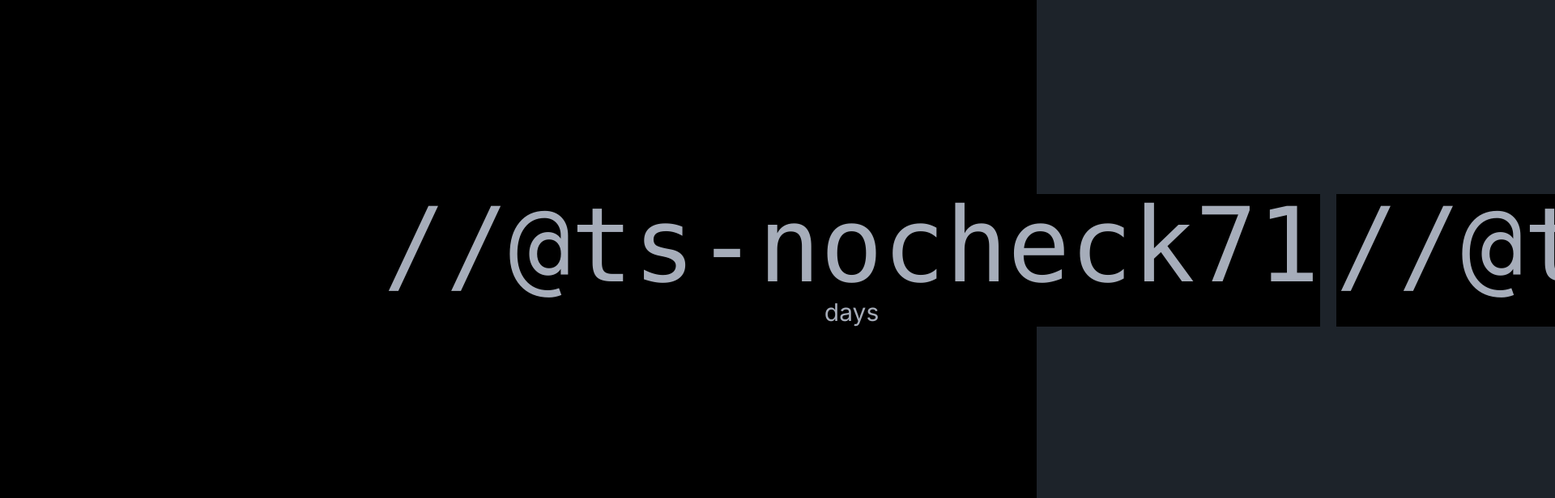
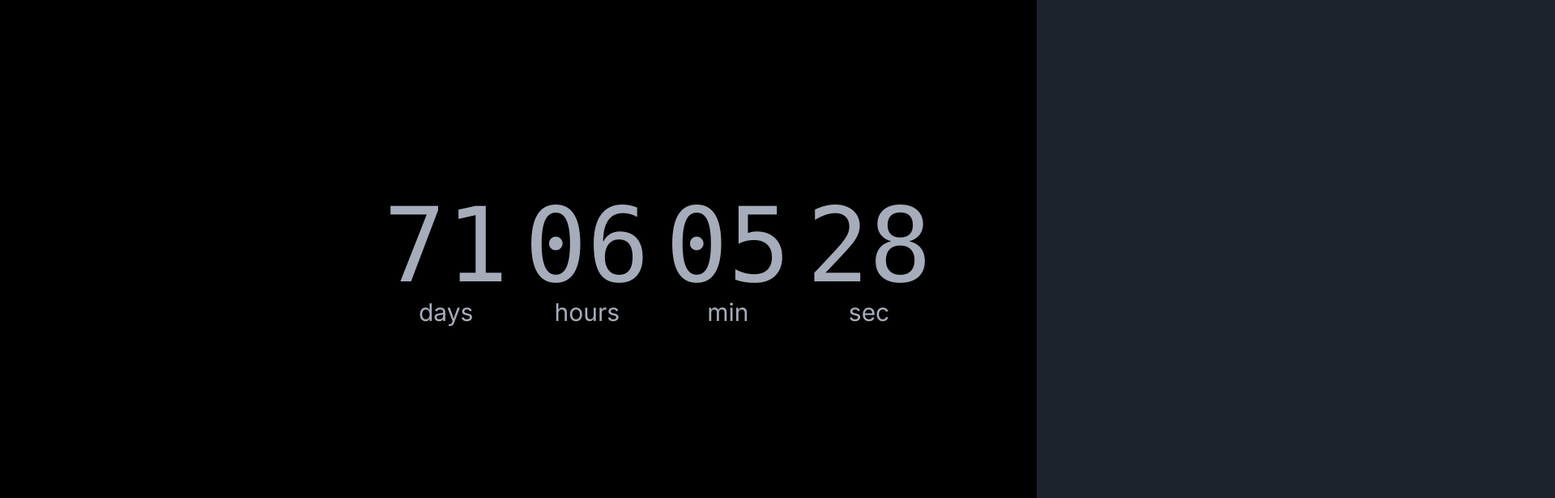
Before and after one commit to matej-basic/diplomski-countdown, a Next.js app: page / in a window 1280 px wide. Shown: the top 616 px of the page at 81% size, 1920 px wide, since content can reach past the window. Built offline with nearby package versions, Linux system fonts and the light colour scheme.

Commit message:
Disabled typechecking for span --value property

```diff
--- a/app/page.tsx
+++ b/app/page.tsx
@@ -52,28 +52,28 @@ export default function Home() {
         <div className="grid grid-flow-col gap-5 text-center auto-cols-max">
           <div className="flex flex-col text-3xl">
             <span className="countdown font-mono text-9xl">
-            //@ts-nocheck
+              {/* @ts-ignore */}
               <span style={{"--value":days}}></span>
             </span>
             days
           </div>
           <div className="flex flex-col text-3xl">
             <span className="countdown font-mono text-9xl">
-            //@ts-nocheck
+              {/* @ts-ignore */}
               <span style={{"--value":hours}}></span>
             </span>
             hours
           </div>
           <div className="flex flex-col text-3xl">
             <span className="countdown font-mono text-9xl">
-            //@ts-nocheck
+              {/* @ts-ignore */}
               <span style={{"--value":minutes}}></span>
             </span>
             min
           </div>
           <div className="flex flex-col text-3xl">
             <span className="countdown font-mono text-9xl">
-            //@ts-nocheck
+              {/* @ts-ignore */}
               <span style={{"--value":seconds}}></span>
             </span>
             sec
```
